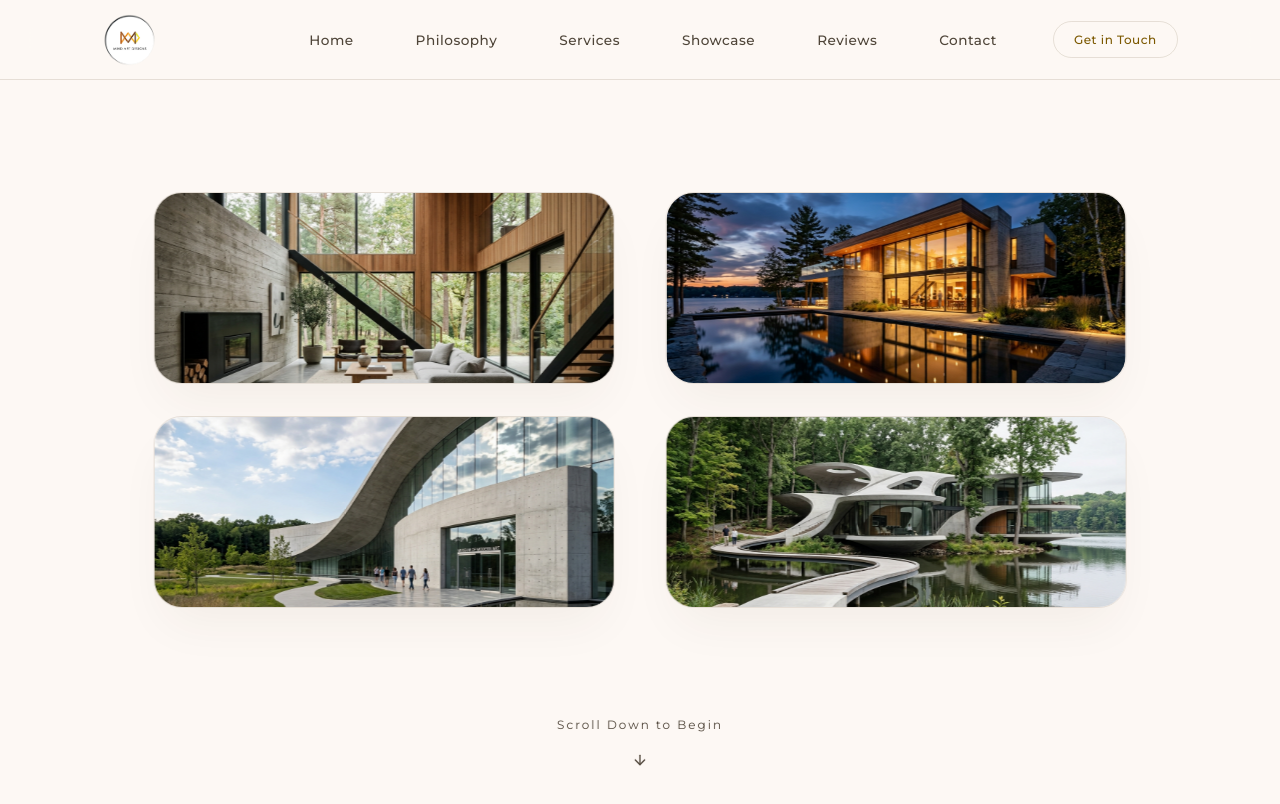
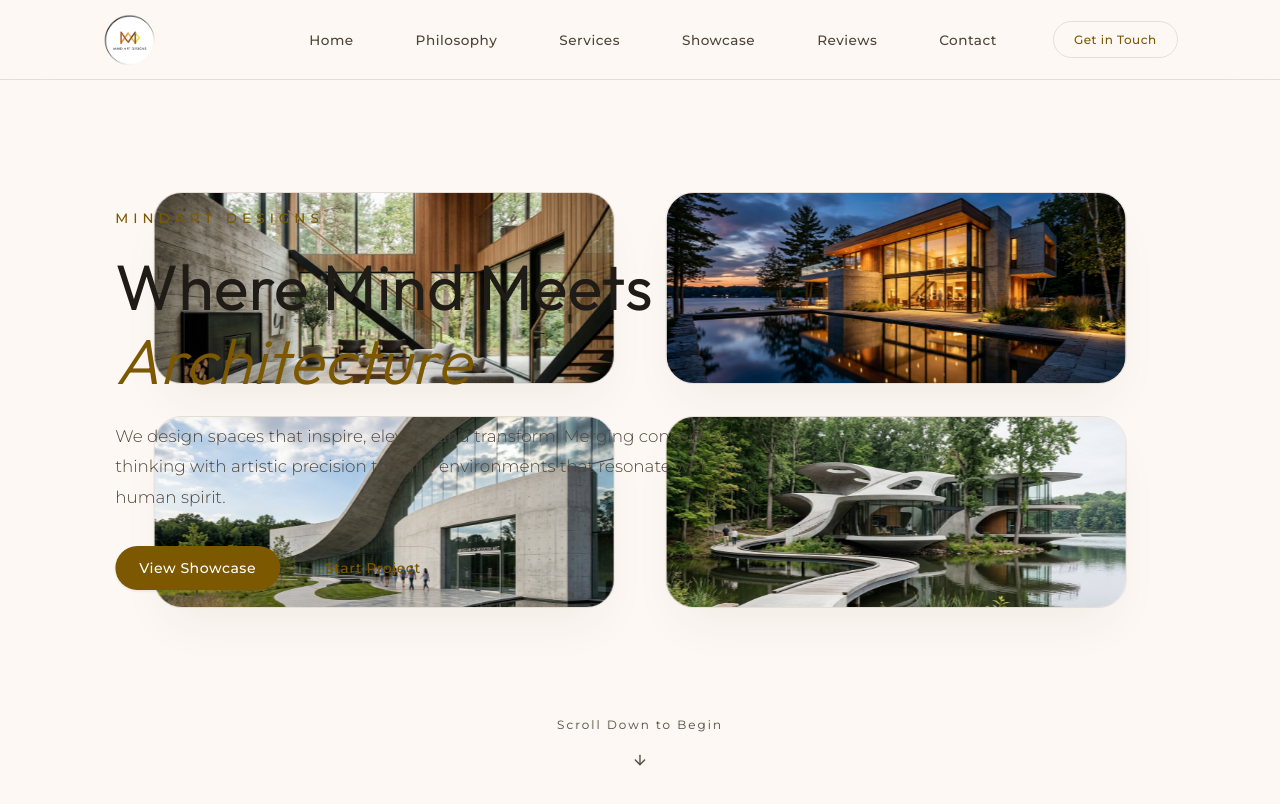
Before and after one commit to thenameisanzu/Mind-art-designs, a Next.js app: page / in a window 1280 px wide. Shown: the top 804 px of the page. Built offline with nearby package versions, Linux system fonts and the light colour scheme.

Commit message:
feat: persistent hero typography overlay visible on page load

```diff
--- a/src/components/Hero.tsx
+++ b/src/components/Hero.tsx
@@ -104,9 +104,9 @@ export default function Hero() {
   // Fade in the dark/warm color overlay over the expanded hero photo to keep overlay typography readable
   const overlayOpacity = useTransform(smoothProgress, [0.70, 0.90], [0, 0.85]);
 
-  // Fade in and slide up content typography near the end of expansion (fades in earlier for stability)
-  const contentOpacity = useTransform(smoothProgress, [0.75, 0.90], [0, 1]);
-  const contentY = useTransform(smoothProgress, [0.75, 0.90], [30, 0]);
+  // Content typography is always visible as the primary hero section from landing page load
+  const contentOpacity = 1;
+  const contentY = 0;
 
   // Image assets mapped to grid
   const images = {
```
